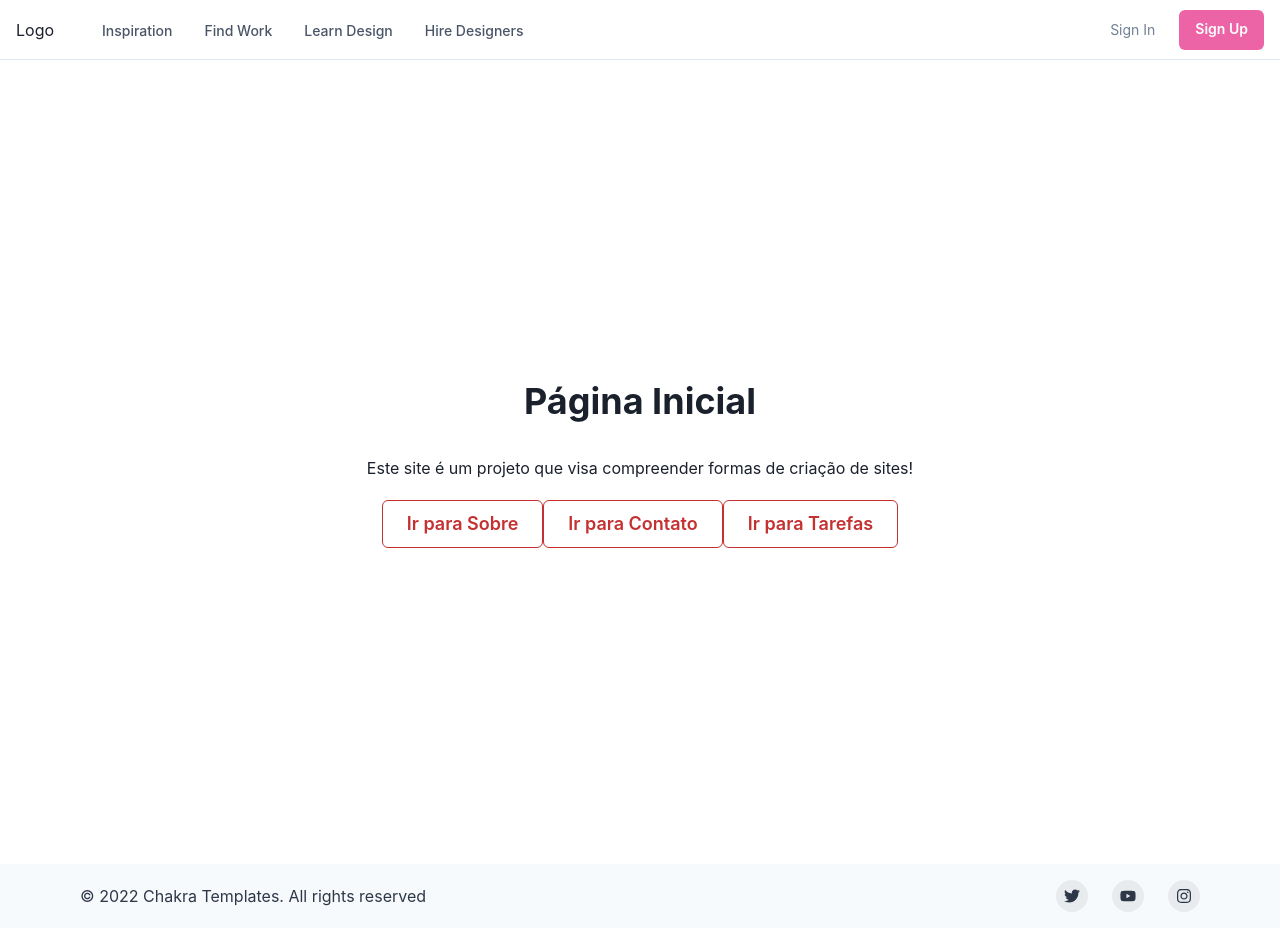
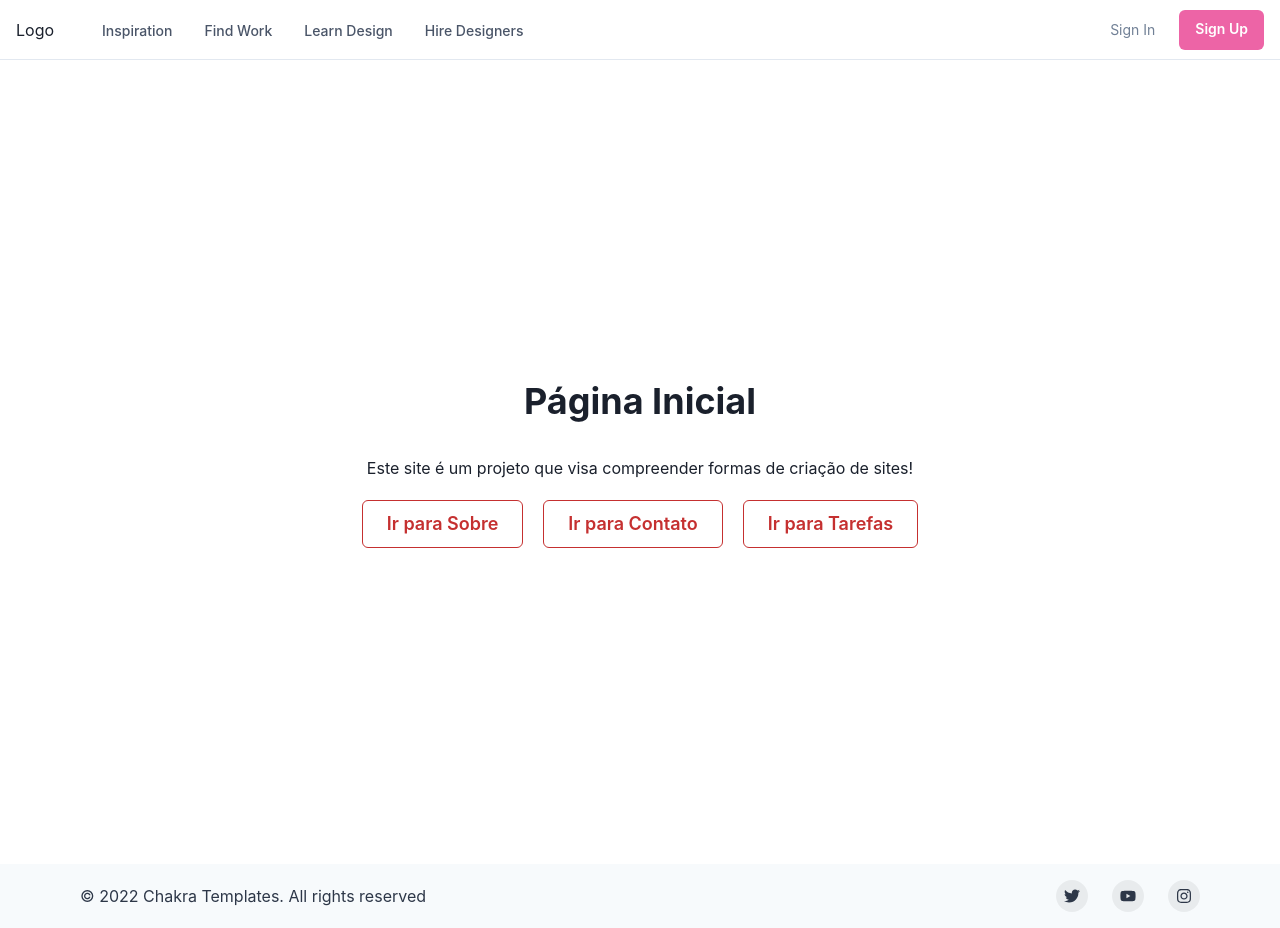
Before and after one commit to ArttyX/ProjetoReact, a React (Vite) app: page / in a window 1280 px wide. Built offline with nearby package versions, Linux system fonts and the light colour scheme.

Commit message:
Melhora no espaçamento utilizando Flex

```diff
--- a/src/pages/Contato/index.tsx
+++ b/src/pages/Contato/index.tsx
@@ -3,7 +3,7 @@ import ButtonFatec from "../../components/button-fatec";
 import "../../components/Contact/contato.css"
 import InputFatec from "../../components/input-fatec";
 import Layout from "../../components/Layout";
-import { Heading } from '@chakra-ui/react'
+import { Flex, Heading } from '@chakra-ui/react'
 function Contato(){
     return (
       <Layout>
@@ -19,9 +19,9 @@ function Contato(){
           <InputFatec type="tel" placeHolder="Telefone" defaultValue={''} />
         </div>
         <ButtonFatec type='button' label={"Enviar"}></ButtonFatec>
-      <div>
+      <Flex display='flex' alignContent='center' justifyContent='center' marginTop='10px'>
       <Link to= {'/'}><ButtonFatec type={"button"} label={"Voltar"}></ButtonFatec></Link>
-      </div>
+      </Flex>
     </div>
     </Layout>
     )
--- a/src/pages/home/index.tsx
+++ b/src/pages/home/index.tsx
@@ -2,19 +2,19 @@ import { Link } from "react-router-dom"
 import ButtonFatec from "../../components/button-fatec"
 import "../../components/Home/home.css"
 import Layout from "../../components/Layout"
-import { Heading, Text } from "@chakra-ui/react"
+import { Flex, Heading, Text } from "@chakra-ui/react"
 function Home() {
     return (
         <Layout>
-        <div className="home-container">
+        <Flex className="home-container">
         <Heading marginBottom={3}>Página Inicial</Heading>
         <Text marginBottom={5} marginTop={5} fontSize='medium'>Este site é um projeto que visa compreender formas de criação de sites!</Text>
-        <div>
+        <Flex columnGap='20px'>
         <Link to= {'/sobre'}><ButtonFatec type={"button"} label={"Ir para Sobre"}></ButtonFatec></Link>
         <Link to= {'/Contato'}><ButtonFatec type={"button"} label={"Ir para Contato"}></ButtonFatec></Link>
         <Link to= {'/Tarefas'}><ButtonFatec type={"button"} label={"Ir para Tarefas"}></ButtonFatec></Link>
-        </div>
-        </div>
+        </Flex>
+        </Flex>
         </Layout>
     )
 
--- a/src/pages/sobre/index.tsx
+++ b/src/pages/sobre/index.tsx
@@ -2,13 +2,13 @@ import { Link } from "react-router-dom"
 import ButtonFatec from "../../components/button-fatec"
 import "../../components/Sobre/sobre.css"
 import Layout from "../../components/Layout"
-import { Heading } from "@chakra-ui/react"
+import { Heading, Text} from "@chakra-ui/react"
 function Sobre() {
     return (
         <Layout>
         <div className="sobre-container">
         <Heading marginBottom={3}>Sobre</Heading>
-        <p>Estudo/Prática de criação de sites, utilizando React, Vite, Chakra, entre outros.</p>
+        <Text marginBottom={5} marginTop={5} fontSize='medium'>Estudo/Prática de criação de sites, utilizando React, Vite, Chakra, entre outros.</Text>
         <div>
         <Link to= {'/'}><ButtonFatec type={"button"} label={"Voltar"}></ButtonFatec></Link>
         </div>
```
